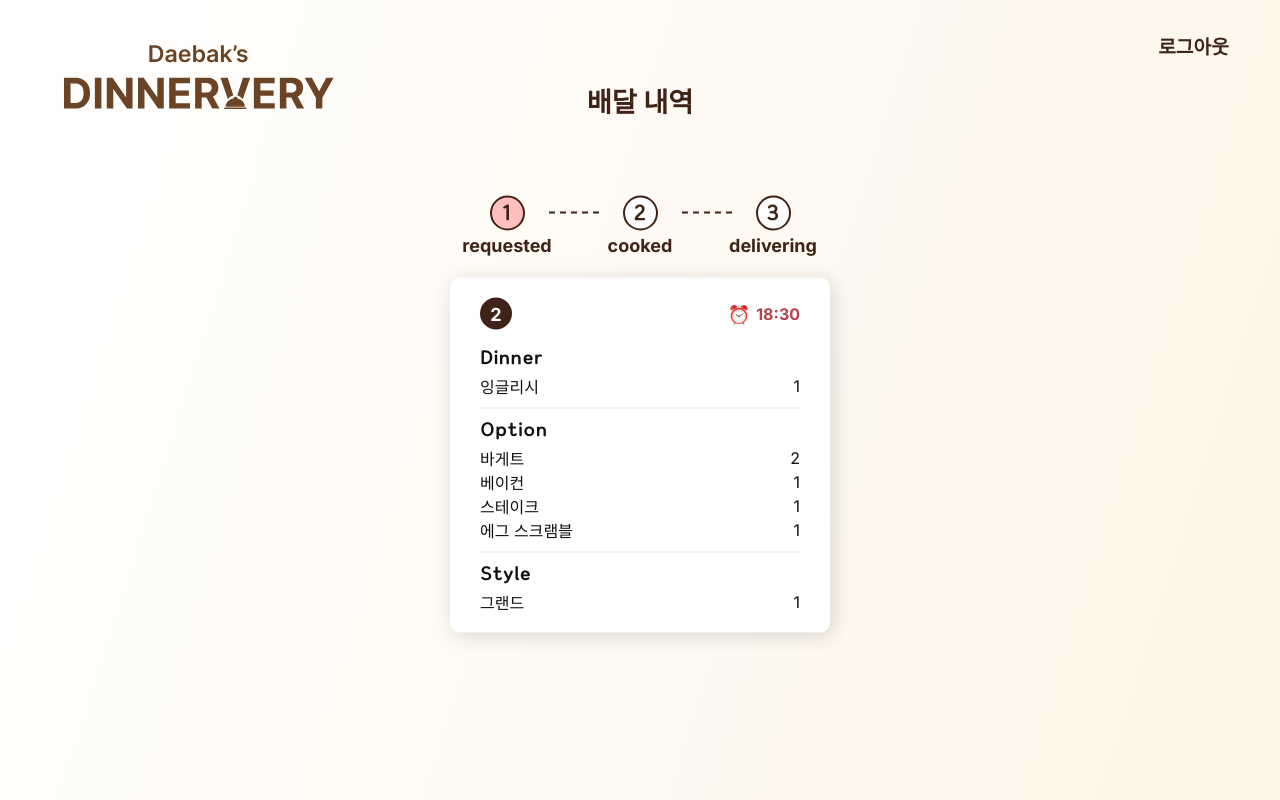
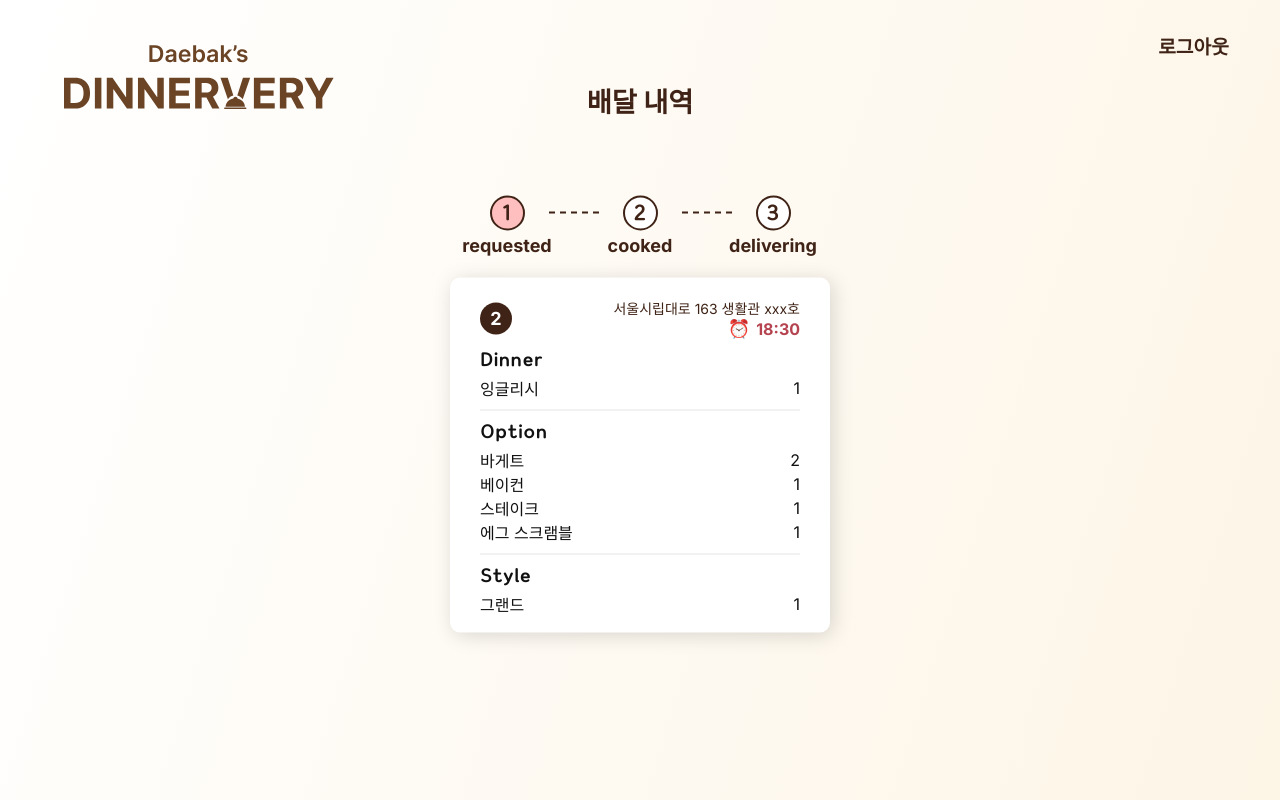
Before and after one commit to Dinnervery/Frontend, a Next.js app: page /deliveryingStaff in a window 1280 px wide. Built offline with nearby package versions, Linux system fonts and the light colour scheme.

Commit message:
style: 배달 직원 페이지 배달 내역에 주소 추가

```diff
--- a/src/app/deliveryingStaff/page.tsx
+++ b/src/app/deliveryingStaff/page.tsx
@@ -142,7 +142,24 @@ const BoxHeaderRow = styled.div`
     display: flex;
     align-items: center;
     justify-content: space-between;
-    margin-bottom: 7px;
+`;
+
+const HeaderRight = styled.div`
+    display: flex;
+    flex-direction: column;
+    align-items: flex-end;
+`;
+
+const Address = styled.div`
+    max-width: 250px;
+    white-space: nowrap;
+    overflow: hidden;
+
+    color: #3F2316;
+
+    font-size: 14px;
+    font-weight: 500;
+    text-overflow: ellipsis;
 `;
 
 const OrderNumber = styled.div`
@@ -270,10 +287,14 @@ export default function DeliveringStaffPage() {
                     <BoxHeaderRow>
                         <OrderNumber>2</OrderNumber>
 
-                        <TimeRow>
-                            <TimeIcon>⏰</TimeIcon>
-                            <span>18:30</span>
-                        </TimeRow>
+                        <HeaderRight>
+                            <Address>서울시립대로 163 생활관 xxx호</Address>
+
+                            <TimeRow>
+                                <TimeIcon>⏰</TimeIcon>
+                                <span>18:30</span>
+                            </TimeRow>
+                        </HeaderRight>
                     </BoxHeaderRow>
 
                     <Section>
```
